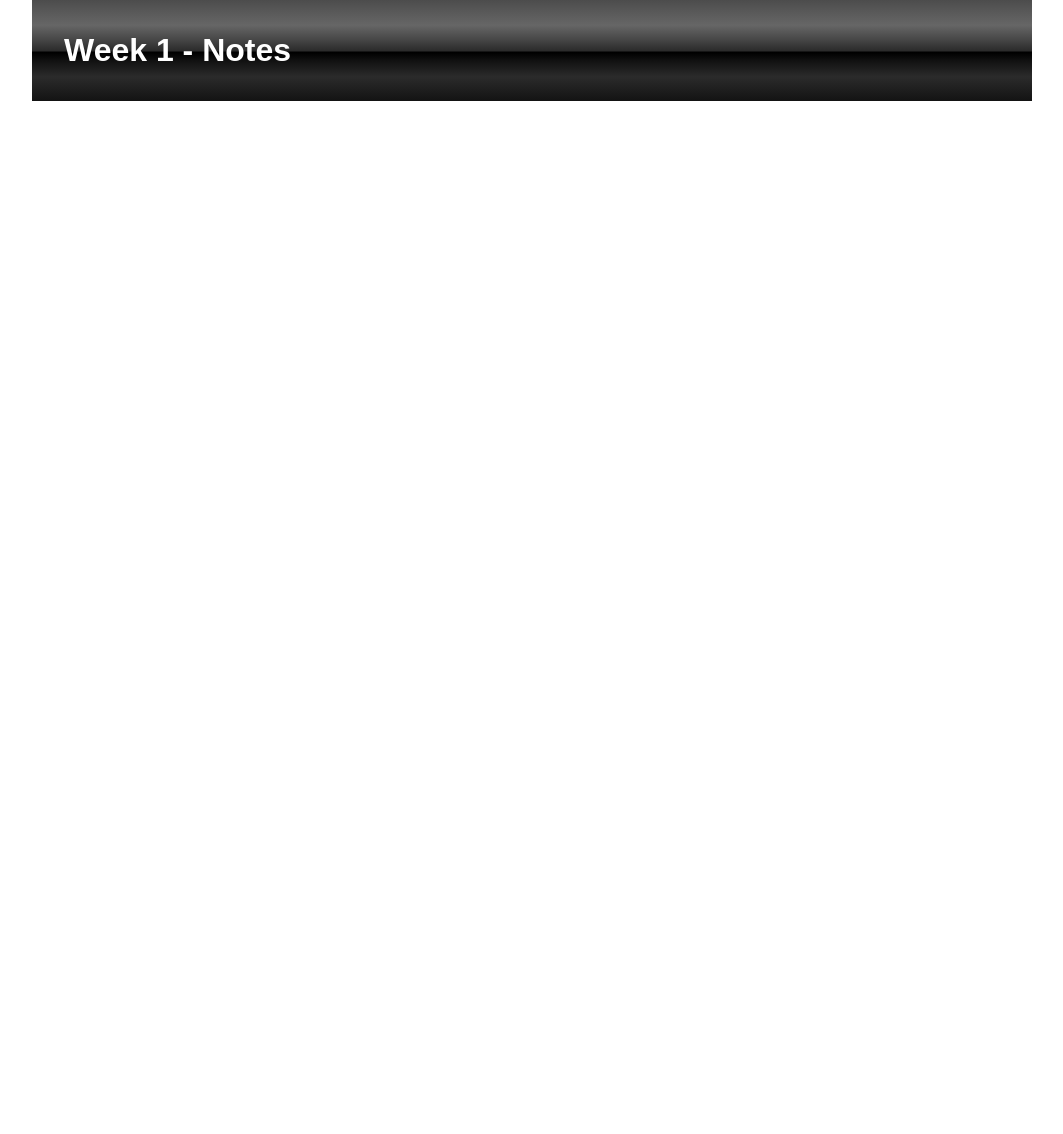
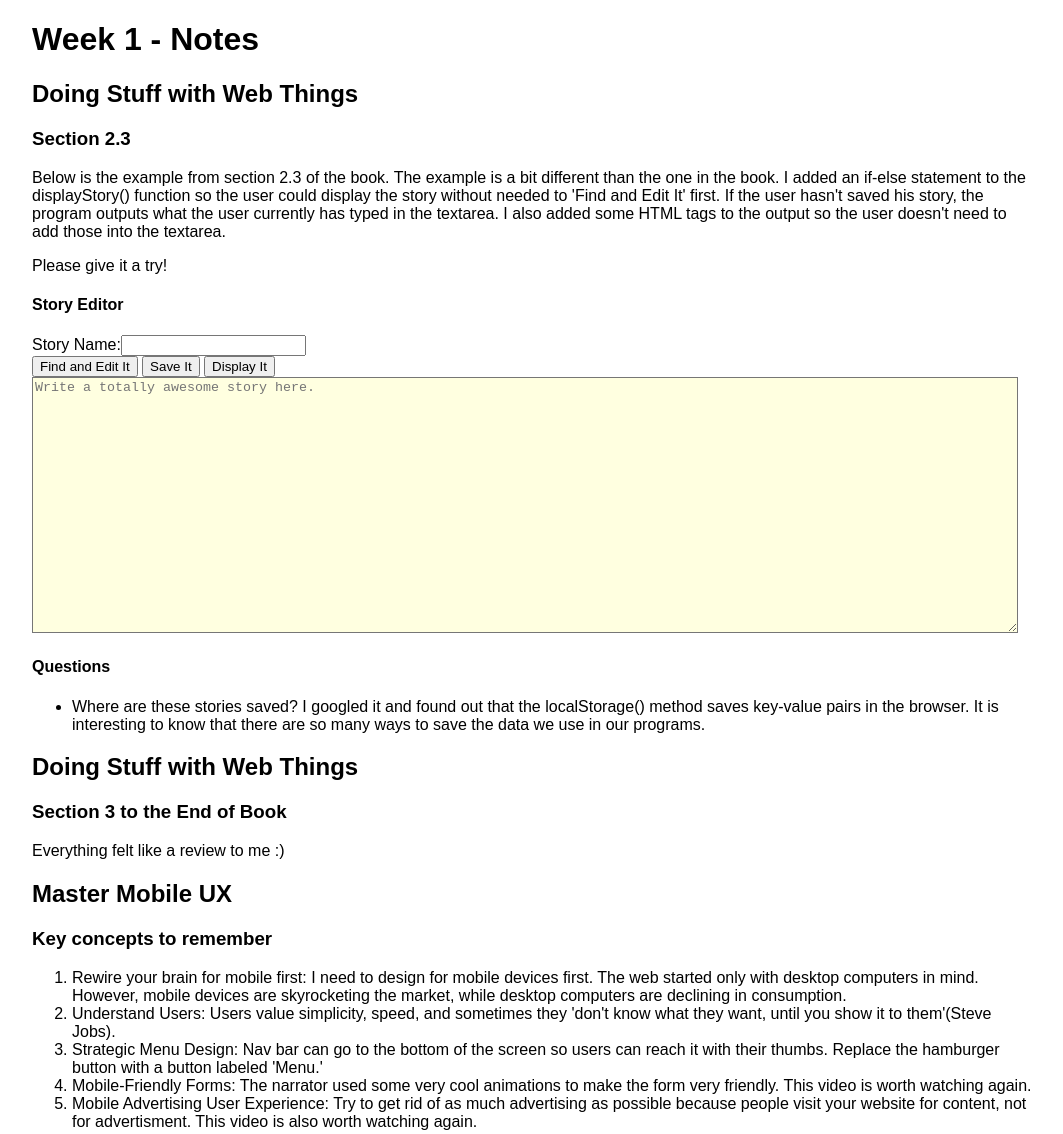
Before and after one commit to robertov92/WDD-330, a plain HTML site: page week1/index.html in a window 1280 px wide. Shown: the whole page, without its empty margins (108-1171 px from the left). Before the commit the page ends 800 px from the top, so only its background shows below. Drawn offline with Linux system fonts and the light colour scheme.

Commit message:
First week notes

```diff
--- a/js/main.js
+++ b/js/main.js
@@ -1,6 +1,6 @@
 const mainOrderList = document.getElementById('main-ordered-list');
 const links = [{
-    label: "Week 1 - Notes",
+    label: "Week 1 - Notes and exercises",
     url: "week1/index.html"
 }];
 
--- a/week1/index.html
+++ b/week1/index.html
@@ -6,11 +6,43 @@
     <meta http-equiv="X-UA-Compatible" content="IE=edge">
     <meta name="viewport" content="width=device-width, initial-scale=1.0">
     <title>Week 1 Notes</title>
-    <link rel="stylesheet" href="../css/styles.css">
+    <link rel="stylesheet" href="styles.css">
 </head>
 
 <body>
     <h1>Week 1 - Notes</h1>
+    <h2>Doing Stuff with Web Things</h2>
+    <h3>Section 2.3</h3>
+    <p>Below is the example from section 2.3 of the book. The example is a bit different than the one in the book. I added an if-else statement to the displayStory() function so the user could display the story without needed to 'Find and Edit It' first.
+        If the user hasn't saved his story, the program outputs what the user currently has typed in the textarea. I also added some HTML tags to the output so the user doesn't need to add those into the textarea.</p>
+    <p>Please give it a try!</p>
+    <h4>Story Editor</h4>
+    Story Name:<input id=name_input></input>
+    <section>
+        <button onclick="loadStory()">Find and Edit It</button>
+        <button onclick="saveStory()">Save It</button>
+        <button onclick="displayStory()">Display It</button>
+    </section>
+    <textarea id="story_editor" placeholder="Write a totally awesome story here."></textarea>
+    <section id="story_display"></section>
+    <h4>Questions</h4>
+    <ul>
+        <li>Where are these stories saved? I googled it and found out that the localStorage() method saves key-value pairs in the browser. It is interesting to know that there are so many ways to save the data we use in our programs.</li>
+    </ul>
+    <h2>Doing Stuff with Web Things</h2>
+    <h3>Section 3 to the End of Book</h3>
+    <p>Everything felt like a review to me :)</p>
+    <h2>Master Mobile UX</h2>
+    <h3>Key concepts to remember</h3>
+    <ol>
+        <li>Rewire your brain for mobile first: I need to design for mobile devices first. The web started only with desktop computers in mind. However, mobile devices are skyrocketing the market, while desktop computers are declining in consumption.</li>
+        <li>Understand Users: Users value simplicity, speed, and sometimes they 'don't know what they want, until you show it to them'(Steve Jobs).</li>
+        <li>Strategic Menu Design: Nav bar can go to the bottom of the screen so users can reach it with their thumbs. Replace the hamburger button with a button labeled 'Menu.'</li>
+        <li>Mobile-Friendly Forms: The narrator used some very cool animations to make the form very friendly. This video is worth watching again.</li>
+        <li>Mobile Advertising User Experience: Try to get rid of as much advertising as possible because people visit your website for content, not for advertisment. This video is also worth watching again.</li>
+    </ol>
+
 </body>
+<script src="scripts.js"></script>
 
 </html>
--- /dev/null
+++ b/week1/scripts.js
@@ -0,0 +1,23 @@
+function loadStory() {
+    var storyName = document.getElementById('name_input').value;
+    var story = localStorage.getItem(storyName);
+    document.getElementById('story_editor').value = story;
+}
+
+function saveStory() {
+    var storyName = document.getElementById('name_input').value;
+    var story = document.getElementById('story_editor').value;
+    localStorage.setItem(storyName, story)
+}
+
+function displayStory() {
+    var title = document.getElementById('name_input').value;
+    var storyFromStorage = localStorage.getItem(title);
+    if (storyFromStorage != null) {
+        document.getElementById('story_display').innerHTML = `<h3>${title}</h3><p>${storyFromStorage}</p>`;
+    } else {
+        var storyFromTextarea = document.getElementById('story_editor').value;
+        document.getElementById('story_display').innerHTML = `<h3>${title}</h3><p>${storyFromTextarea}</p>`;
+    }
+
+}
--- /dev/null
+++ b/week1/styles.css
@@ -0,0 +1,12 @@
+body {
+    font-family: Arial, Helvetica, sans-serif;
+    max-width: 1000px;
+    margin: 0 auto;
+    background-color: white;
+}
+
+textarea {
+    width: 98%;
+    height: 250px;
+    background-color: lightyellow;
+}
```
